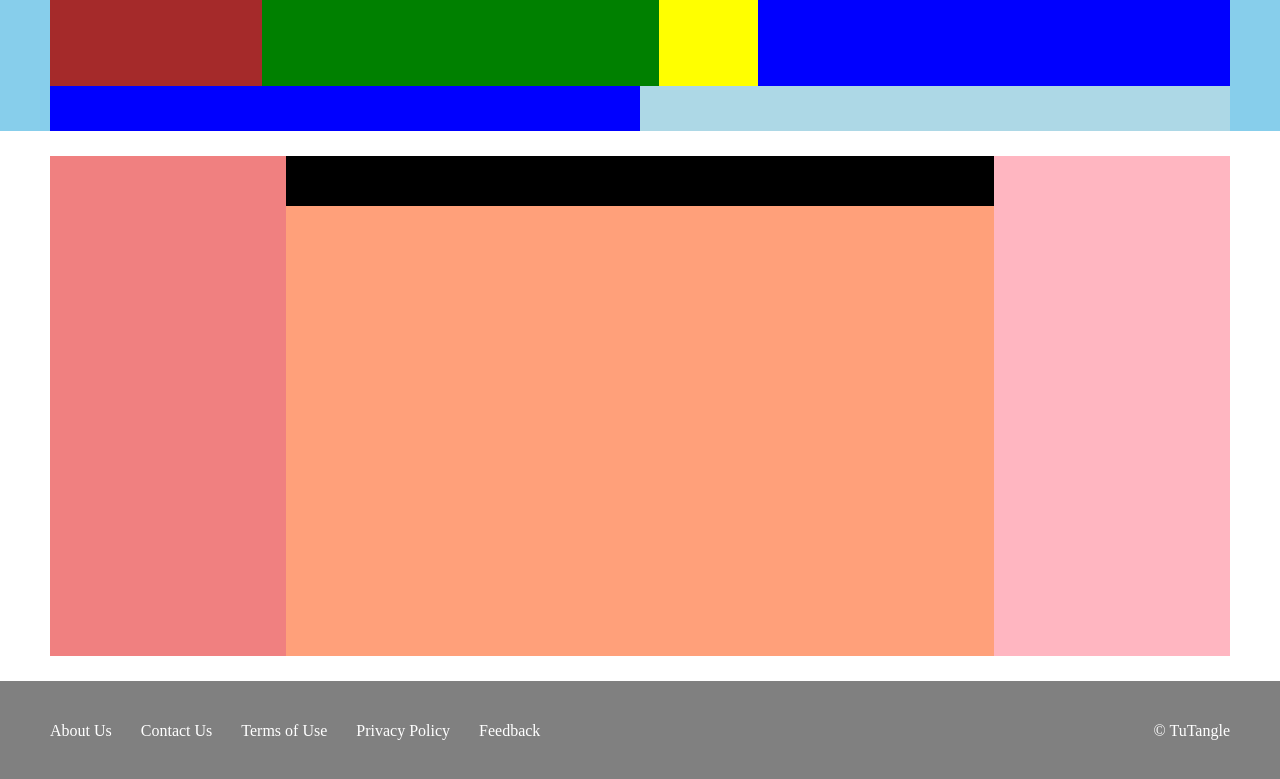
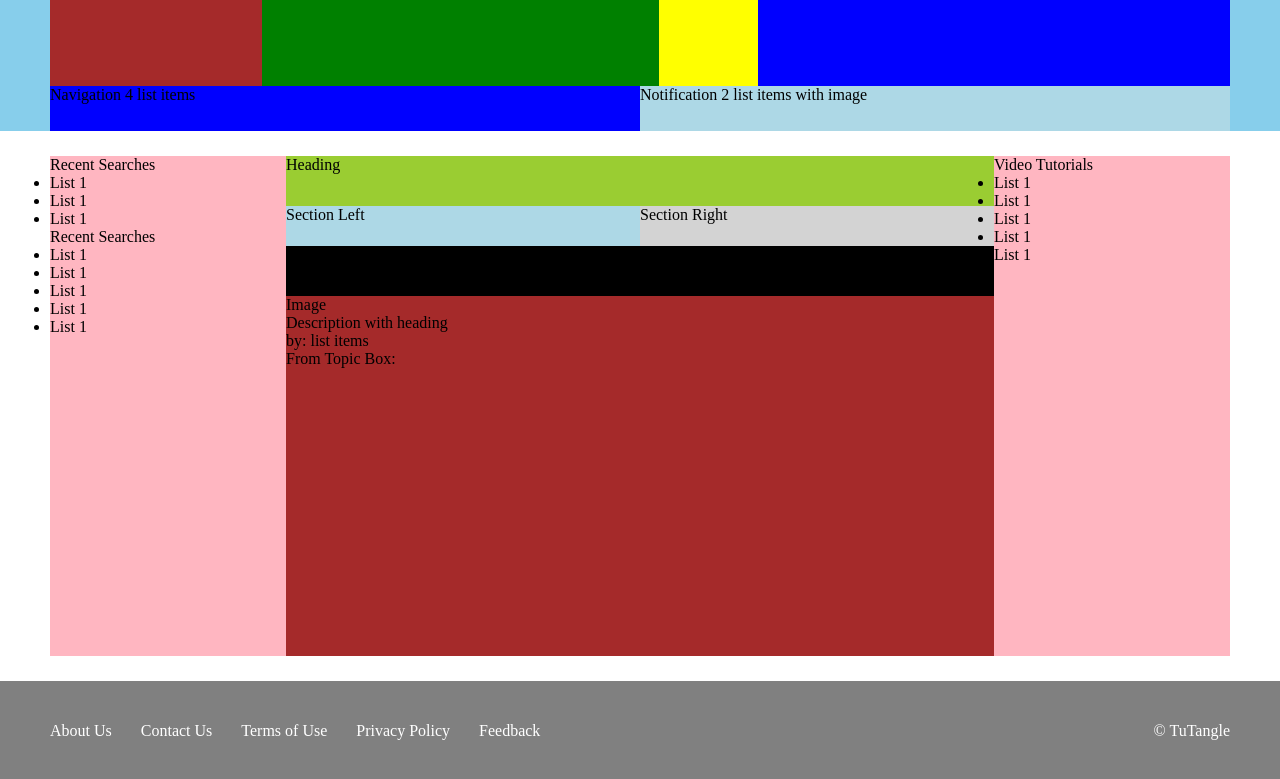
Before and after one commit to sheshrajkandel/Website-WireFrame, a plain HTML site: page index.html in a window 1280 px wide. Shown: the part 19-798 px from the top of the page. Drawn offline with Linux system fonts and the light colour scheme.

Commit message:
HTML wireFrame screenshot added

```diff
--- a/css/layout.css
+++ b/css/layout.css
@@ -85,7 +85,7 @@
   height: 100%;
 }
 .body-wrapper-left-most {
-  background-color: lightcoral;
+  background-color: lightpink;
   float: left;
   width: 25%;
   height: 100%;
@@ -96,7 +96,32 @@
   width: 75%;
   height: 100%;
 }
-.body-wrapper-mid h1 {
+.body-wrapper-mid-heading {
+  width: 100%;
+  height: 10%;
+  background-color: yellowgreen;
+}
+.body-wrapper-mid-container {
+  width: 100%;
+  height: 90%;
+  background-color: brown;
+}
+.section {
+  height: 40px;
+}
+.section-left {
+  background-color: lightblue;
+  float: left;
+  width: 50%;
+  height: 100%;
+}
+.section-right {
+  background-color: lightgray;
+  float: right;
+  width: 50%;
+  height: 100%;
+}
+.section-nav {
   width: 100%;
   height: 50px;
   background-color: black;
@@ -105,11 +130,13 @@
   height: 100px;
   background-color: gray;
 }
+
 .footer-wrapper {
   margin-left: 50px;
   margin-right: 50px;
   color: white;
 }
+
 .footer-nav {
   float: left;
   width: 75%;
--- a/index.html
+++ b/index.html
@@ -1,10 +1,12 @@
 <html>
+
 <head>
   <title>Project 1</title>
   <link rel="stylesheet" href="css/reset.css" />
   <link rel="stylesheet" href="css/layout.css" />
   <link rel="stylesheet" href="css/style.css" />
 </head>
+
 <body>
   <div class="main-wrapper">
     <div class="header">
@@ -19,18 +21,75 @@
         <div class="header-top-right">Header Top Right</div>
       </div>
       <div class="header-bottom">
-          <div class="header-bottom-nav"></div>
-          <div class="header-bottom-right"></div>
+        <div class="header-bottom-nav">Navigation 4 list items</div>
+        <div class="header-bottom-right">Notification 2 list items with image</div>
       </div>
     </div>
     <div class="body-wrapper">
       <div class="body-wrapper-left">
-          <div class="body-wrapper-left-most"></div>
-          <div class="body-wrapper-mid">
-            <h1></h1>
+        <div class="body-wrapper-left-most">
+          <div class="body-wrapper-right-most-top">
+            Recent Searches
+          </div>
+          <div class="body-wrapper-right-most-bottom">
+            <ul>
+              <li>List 1</li>
+              <li>List 1</li>
+              <li>List 1</li>
+            </ul>
+          </div>
+          <div class="body-wrapper-right-most-top">
+            Recent Searches
+          </div>
+          <div class="body-wrapper-right-most-bottom">
+            <ul>
+              <li>List 1</li>
+              <li>List 1</li>
+              <li>List 1</li>
+              <li>List 1</li>
+              <li>List 1</li>
+            </ul>
           </div>
         </div>
-        <div class="body-wrapper-right-most"></div>
+        <div class="body-wrapper-mid">
+          <div class="body-wrapper-mid-heading">Heading</div>
+          <div class="body-wrapper-mid-container">
+            <div class="section">
+              <div class="section-left">Section Left</div>
+              <div class="section-right">Section Right</div>
+            </div>
+            <div class="main-body-wrapper">
+              <div class="section-nav">Navigation 4 menus</div>
+              <div class="main-body">
+                <div class="main-body-post">
+                  <div class="post-image">Image</div>
+                  <div class="post-detail">
+                    <div class="post-detail-head">
+                      Description with heading
+                    </div>
+                    <div class="post-detail-list">by: list items</div>
+                    <div class="post-detail-topic">From Topic Box:</div>
+                  </div>
+                </div>
+              </div>
+            </div>
+          </div>
+        </div>
+      </div>
+      <div class="body-wrapper-right-most">
+        <div class="body-wrapper-right-most-top">
+          Video Tutorials
+        </div>
+        <div class="body-wrapper-right-most-bottom">
+          <ul>
+            <li>List 1</li>
+            <li>List 1</li>
+            <li>List 1</li>
+            <li>List 1</li>
+            <li>List 1</li>
+          </ul>
+        </div>
+      </div>
     </div>
     <div class="footer">
       <div class="footer-wrapper">
@@ -48,4 +107,5 @@
     </div>
   </div>
 </body>
+
 </html>
```
Also changed, not shown: wireframe.html (added, +111 -0 lines), wireFrame HTML.png (added). Lines whose indentation alone changed are shown as unchanged.
